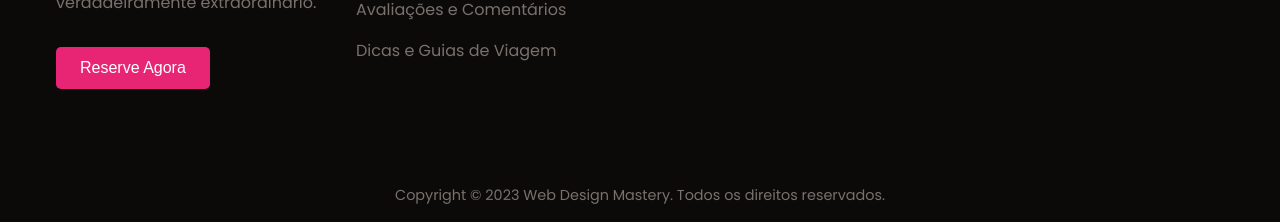
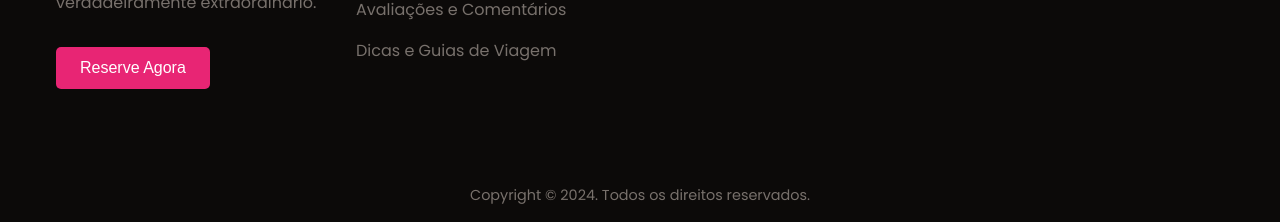
Before and after one commit to samuelfamtr/samuelfamtr.github.io, a plain HTML site: page index.html in a window 1280 px wide. Shown: the part 3825-4047 px from the top of the page. Drawn offline with nearby package versions, Linux system fonts and the light colour scheme.

Commit message:
Update index.html

```diff
--- a/index.html
+++ b/index.html
@@ -246,7 +246,7 @@
         </div>
       </div>
       <div class="footer__bar">
-        Copyright © 2023 Web Design Mastery. Todos os direitos reservados.
+        Copyright © 2024. Todos os direitos reservados.
       </div>
     </footer>
 
```
